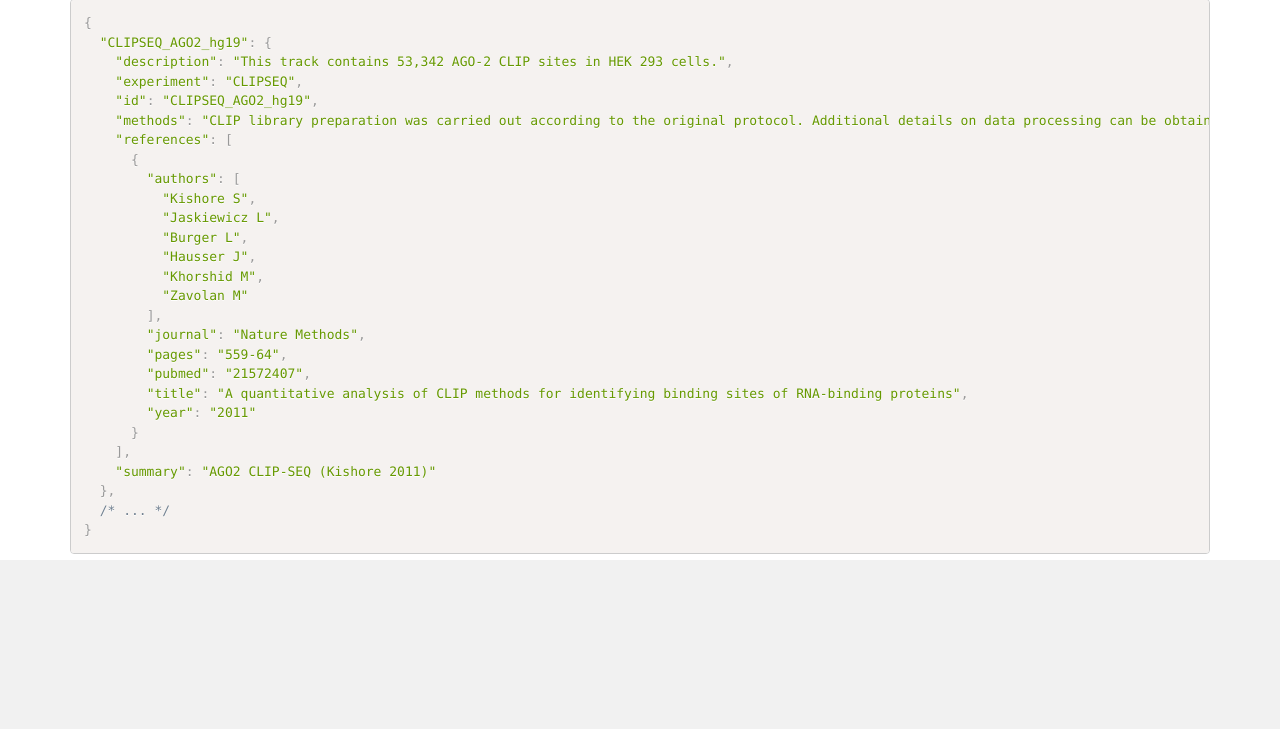
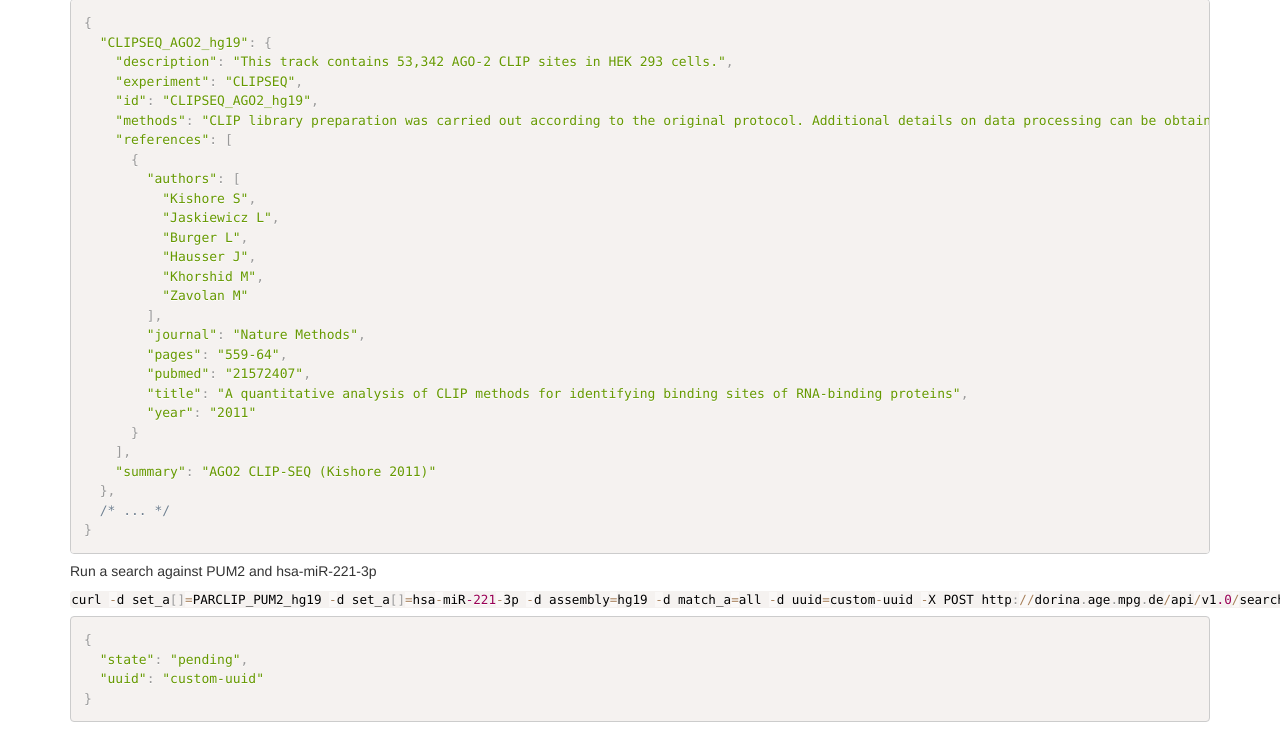
Before and after one commit to dieterich-lab/webdorina, a Flask app: page /help in a window 1280 px wide, after a click on "REST API". Shown: the part 1122-1851 px from the top of the page. Before the commit the page ends 1682 px from the top, so only its background shows below. Run offline with Flask 2, Linux system fonts and the light colour scheme.

Commit message:
help: add search call to REST API examples
Signed-off-by: Kai Blin <kai.blin@age.mpg.de>

```diff
--- a/templates/rest_example.html
+++ b/templates/rest_example.html
@@ -68,3 +68,10 @@
   },
   /* ... */
 }</code></pre>
+
+          <h5>Run a search against PUM2 and hsa-miR-221-3p</h5>
+          <code class="language-bash">curl -d set_a[]=PARCLIP_PUM2_hg19 -d set_a[]=hsa-miR-221-3p -d assembly=hg19 -d match_a=all -d uuid=custom-uuid -X POST http://dorina.age.mpg.de/api/v1.0/search</code>
+          <pre><code class="language-javascript">{
+  "state": "pending",
+  "uuid": "custom-uuid"
+}</code></pre>
```
